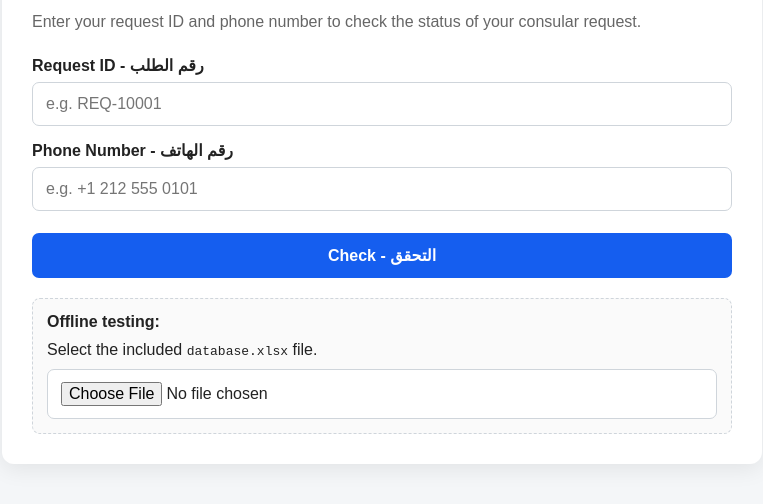
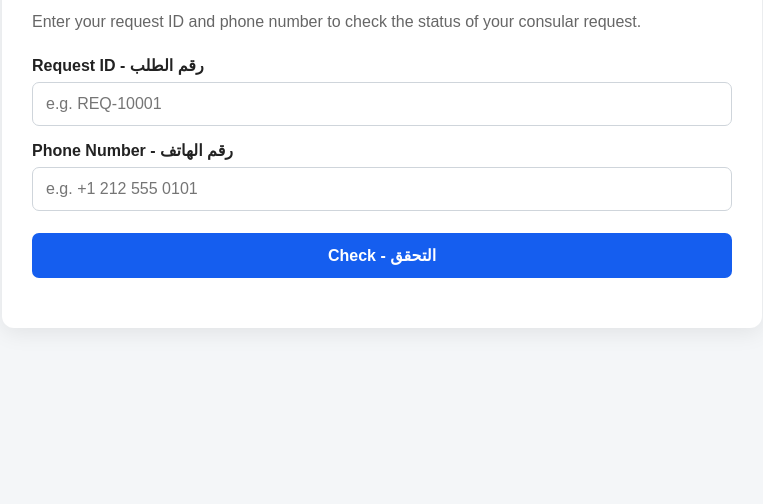
Before and after one commit to amirtareknyc/EG-NY, a plain HTML site: page index.html in a window 1280 px wide. Shown: the part 156-660 px from the top of the page, without its empty margins (258-1021 px from the left). Drawn offline with Linux system fonts and the light colour scheme.

Commit message:
Remove offline testing UI elements
Removed offline testing section from the HTML.

```diff
--- a/index.html
+++ b/index.html
@@ -24,11 +24,6 @@
       </form>
 
       <div id="message" class="message" role="status" aria-live="polite"></div>
-      <div id="offlineLoader" class="offline-loader" hidden>
-        <strong>Offline testing:</strong>
-        <span>Select the included <code>database.xlsx</code> file.</span>
-        <input id="databasePicker" type="file" accept=".xlsx,application/vnd.openxmlformats-officedocument.spreadsheetml.sheet">
-      </div>
       <div id="results"></div>
     </section>
   </main>
```
